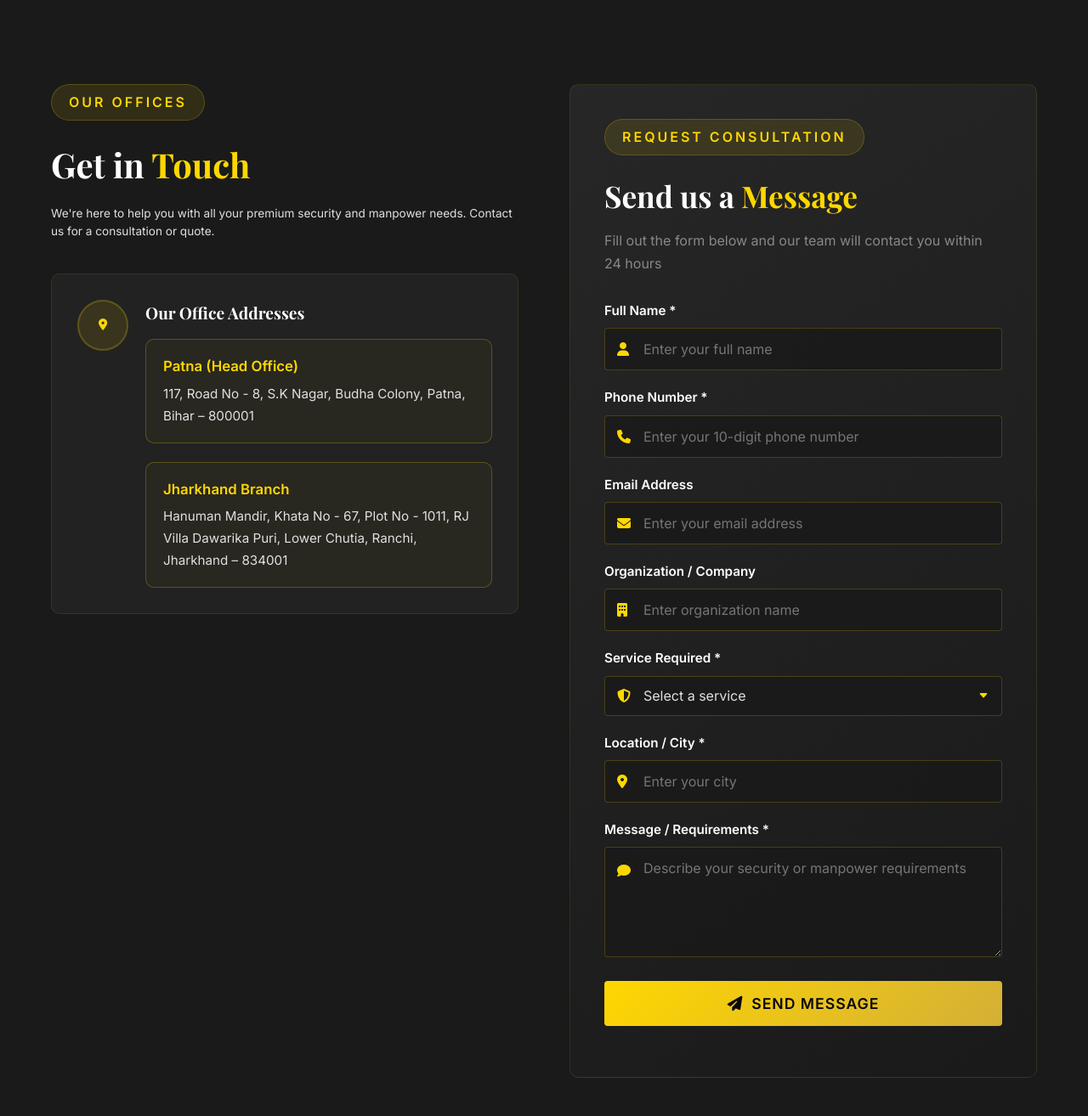
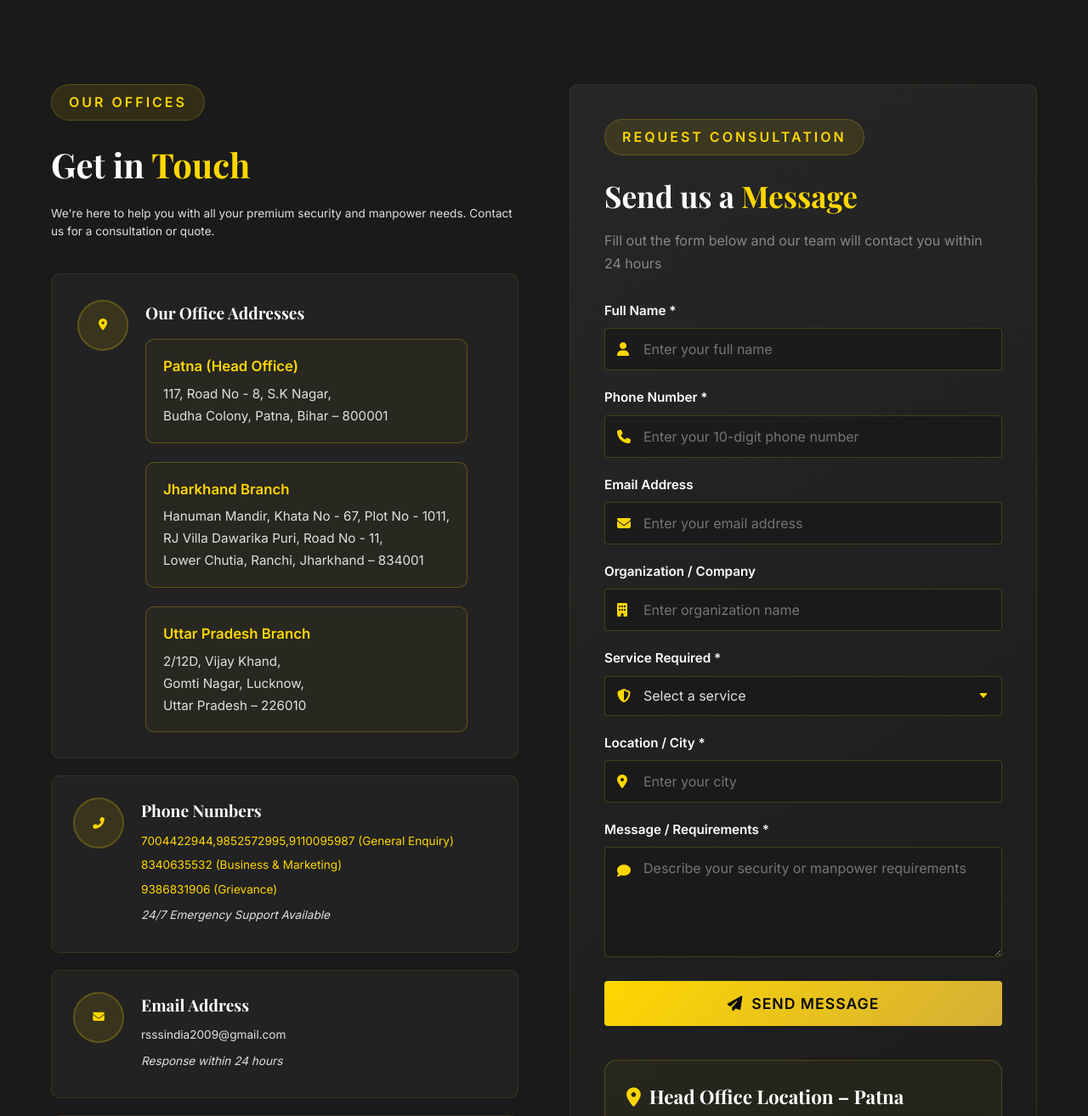
Before and after one commit to Rupakumari21/Ridhi-Sidhi, a PHP site: page /Ridhi-Sidhi/contact.php in a window 1280 px wide. Shown: the part 469-1783 px from the top of the page at 85% size. Run offline with PHP 8.4, Linux system fonts and the light colour scheme.

Commit message:
php files

```diff
--- a/about.php
+++ b/about.php
@@ -308,7 +308,7 @@
         </div>
     </div>
     <div class="view-more-wrapper">
-    <a href="clients.html" class="btn-view-more">
+    <a href="clients.php" class="btn-view-more">
         View More Clients <i class="fas fa-arrow-right"></i>
     </a>
 </div>
@@ -383,8 +383,8 @@
                 <h2>Partner with <span class="gold">Excellence</span></h2>
                 <p>Experience premium security services backed by 8+ years of trusted operations</p>
                 <div class="cta-btns">
-                    <a href="contact.html" class="btn-gold">Contact Us Today <i class="fas fa-phone"></i></a>
-                    <a href="services.html" class="btn-outline">View Our Services</a>
+                    <a href="contact.php" class="btn-gold">Contact Us Today <i class="fas fa-phone"></i></a>
+                    <a href="services.php" class="btn-outline">View Our Services</a>
                 </div>
             </div>
         </div>
--- a/admin/includes/header.php
+++ b/admin/includes/header.php
@@ -197,13 +197,15 @@ include '../config/db.php';
             background: var(--gold);
             color: #000;
         }
+
+
     </style>
 </head>
 <body class="admin-body">
 
     <div class="admin-sidebar">
         <div class="admin-sidebar-logo">
-            <h2>Ridhi Sidhi</h2>
+            <h2>Ridhi Sidhi Security Services
         </div>
         <nav class="admin-nav">
             <a href="dashboard.php" class="<?php echo basename($_SERVER['PHP_SELF']) == 'dashboard.php' ? 'active' : ''; ?>">
--- a/config/db.php
+++ b/config/db.php
@@ -1,8 +1,8 @@
 <?php
 // config/db.php
 
-// Using 127.0.0.1 instead of localhost for better compatibility on macOS
-$host = '127.0.0.1';
+
+$host = 'localhost';
 $dbname = 'ridhi_sidhi_db';
 $username = 'root';
 $password = '';
--- a/contact.php
+++ b/contact.php
@@ -30,18 +30,85 @@
 
     <div class="contact-content">
         <h3>Our Office Addresses</h3>
+
         <div class="address-list">
+
             <div class="address-item">
                 <span class="address-title">Patna (Head Office)</span>
-                <p>117, Road No - 8, S.K Nagar, Budha Colony, Patna, Bihar – 800001</p>
+                <p>
+                    117, Road No - 8, S.K Nagar,<br>
+                    Budha Colony, Patna, Bihar – 800001
+                </p>
             </div>
+
             <div class="address-item">
                 <span class="address-title">Jharkhand Branch</span>
-                <p>Hanuman Mandir, Khata No - 67, Plot No - 1011, RJ Villa Dawarika Puri, Lower Chutia, Ranchi, Jharkhand – 834001</p>
+                <p>
+                    Hanuman Mandir, Khata No - 67, Plot No - 1011,<br>
+                    RJ Villa Dawarika Puri, Road No - 11,<br>
+                    Lower Chutia, Ranchi, Jharkhand – 834001
+                </p>
             </div>
+
+            <div class="address-item">
+                <span class="address-title">Uttar Pradesh Branch</span>
+                <p>
+                    2/12D, Vijay Khand,<br>
+                    Gomti Nagar, Lucknow,<br>
+                    Uttar Pradesh – 226010
+                </p>
+            </div>
+
         </div>
     </div>
 </div>
+
+                        <div class="contact-detail-card">
+                            <div class="contact-icon gold">
+                                <i class="fas fa-phone-alt"></i>
+                            </div>
+                            <div class="contact-content">
+                                <h3>Phone Numbers</h3>
+                                <p class="contact-number gold">7004422944,9852572995,9110095987 (General Enquiry)</p>
+                                <p class="contact-number gold">8340635532 (Business & Marketing)</p>
+                                <p class="contact-number gold">9386831906 (Grievance)</p>
+                                <p class="contact-note">24/7 Emergency Support Available</p>
+                            </div>
+                        </div>
+
+                        <div class="contact-detail-card">
+                            <div class="contact-icon gold">
+                                <i class="fas fa-envelope"></i>
+                            </div>
+                            <div class="contact-content">
+                                <h3>Email Address</h3>
+                                <p class="contact-email">rsssindia2009@gmail.com</p>
+
+                                <p class="contact-note">Response within 24 hours</p>
+                            </div>
+                        </div>
+
+                        <div class="contact-detail-card">
+                            <div class="contact-icon gold">
+                                <i class="fas fa-map-marker-alt"></i>
+                            </div>
+                            <div class="contact-content">
+                                <h3>Operating Areas</h3>
+                                <p class="location">Bihar, Jharkhand & Uttar Pradesh</p>
+                                <p class="contact-note">Multi-state GST registration and compliance</p>
+                            </div>
+                        </div>
+
+                        <div class="contact-detail-card">
+                            <div class="contact-icon gold">
+                                <i class="fas fa-clock"></i>
+                            </div>
+                            <div class="contact-content">
+                                <h3>Business Hours</h3>
+                                <p>Monday - Saturday: 9:00 AM - 7:00 PM</p>
+                                <p class="contact-note">24/7 Emergency Support Available</p>
+                            </div>
+                        </div>
                     </div>
                 </div>
 
@@ -131,11 +198,73 @@
                         </button>
                     </form>
 
-                    <div id="formMessage" class="form-message" style="margin-top: 20px;"></div>
+
+<div class="contact-map-box">
+    <h3 class="map-title">
+        <i class="fas fa-map-marker-alt gold"></i>
+        Head Office Location – Patna
+    </h3>
+
+    <div class="map-frame">
+        <iframe
+            src="https://www.google.com/maps?q=117%20Road%20No%208%20S.K%20Nagar%20Budha%20Colony%20Patna%20Bihar%20800001&output=embed"
+            width="100%"
+            height="300"
+            style="border:0;"
+            allowfullscreen=""
+            loading="lazy"
+            referrerpolicy="no-referrer-when-downgrade">
+        </iframe>
+    </div>
+</div>
+
+
+                    <div id="formMessage" class="form-message"></div>
+                </div>
+            </div>
+        </div>
+
+    </section>
+
+
+    <section class="emergency-contact">
+        <div class="container">
+            <div class="emergency-content">
+                <div class="emergency-icon gold">
+                    <i class="fas fa-phone-alt"></i>
+                </div>
+                <div class="emergency-text">
+                    <div class="section-subtitle gold">Emergency Support</div>
+                    <h2>24/7 <span class="gold">Emergency Contact</span></h2>
+                    <p class="emergency-description">For urgent security requirements or immediate assistance</p>
+                    <div class="emergency-numbers">
+                        <div class="emergency-number">
+                            <i class="fas fa-phone gold"></i>
+                            <h3>7004422944, 9852572995, 9110095987</h3>
+                        </div>
+
+                    </div>
+                    <p class="emergency-note">Available 24 hours, 7 days a week for emergency situations</p>
                 </div>
             </div>
         </div>
     </section>
+
+    <section class="cta">
+        <div class="cta-overlay"></div>
+        <div class="container">
+            <div class="cta-content">
+                <h2>Secure Your <span class="gold">Premises Today</span></h2>
+                <p>Get premium security solutions tailored to your specific requirements</p>
+                <div class="cta-btns">
+                    <a href="tel:7004422944" class="btn-gold">Call Now <i class="fas fa-phone"></i></a>
+                    <a href="#contactForm" class="btn-outline">Send Message</a>
+                </div>
+            </div>
+        </div>
+    </section>
+
+
 
 <script>
 $(document).ready(function() {
--- a/services.php
+++ b/services.php
@@ -426,7 +426,7 @@
                 <h2>Ready for <span class="gold">Premium Security?</span></h2>
                 <p>Contact us today for elite security and manpower solutions tailored to your needs</p>
                 <div class="cta-btns">
-                    <a href="contact.html" class="btn-gold">Get Custom Quote <i class="fas fa-file-contract"></i></a>
+                    <a href="contact.php" class="btn-gold">Get Custom Quote <i class="fas fa-file-contract"></i></a>
                     <a href="tel:9386831906" class="btn-outline">Call Now: 7004422944/ 9852572995</a>
                 </div>
             </div>
--- a/supply.php
+++ b/supply.php
@@ -176,7 +176,7 @@
             <h2>Need Government or Institutional Supplies?</h2>
             <p>Get in touch with us for quotations, tenders, or supply proposals.</p>
             <div class="cta-btns">
-                <a href="contact.html" class="btn-gold">Request Quotation</a>
+                <a href="contact.php" class="btn-gold">Request Quotation</a>
                 <a href="tel:9386831906" class="btn-outline">Call Now</a>
             </div>
         </div>
```
Also changed, not shown: index.php (+5 -5 lines), assets/css/style.css (line endings or trailing spaces).
